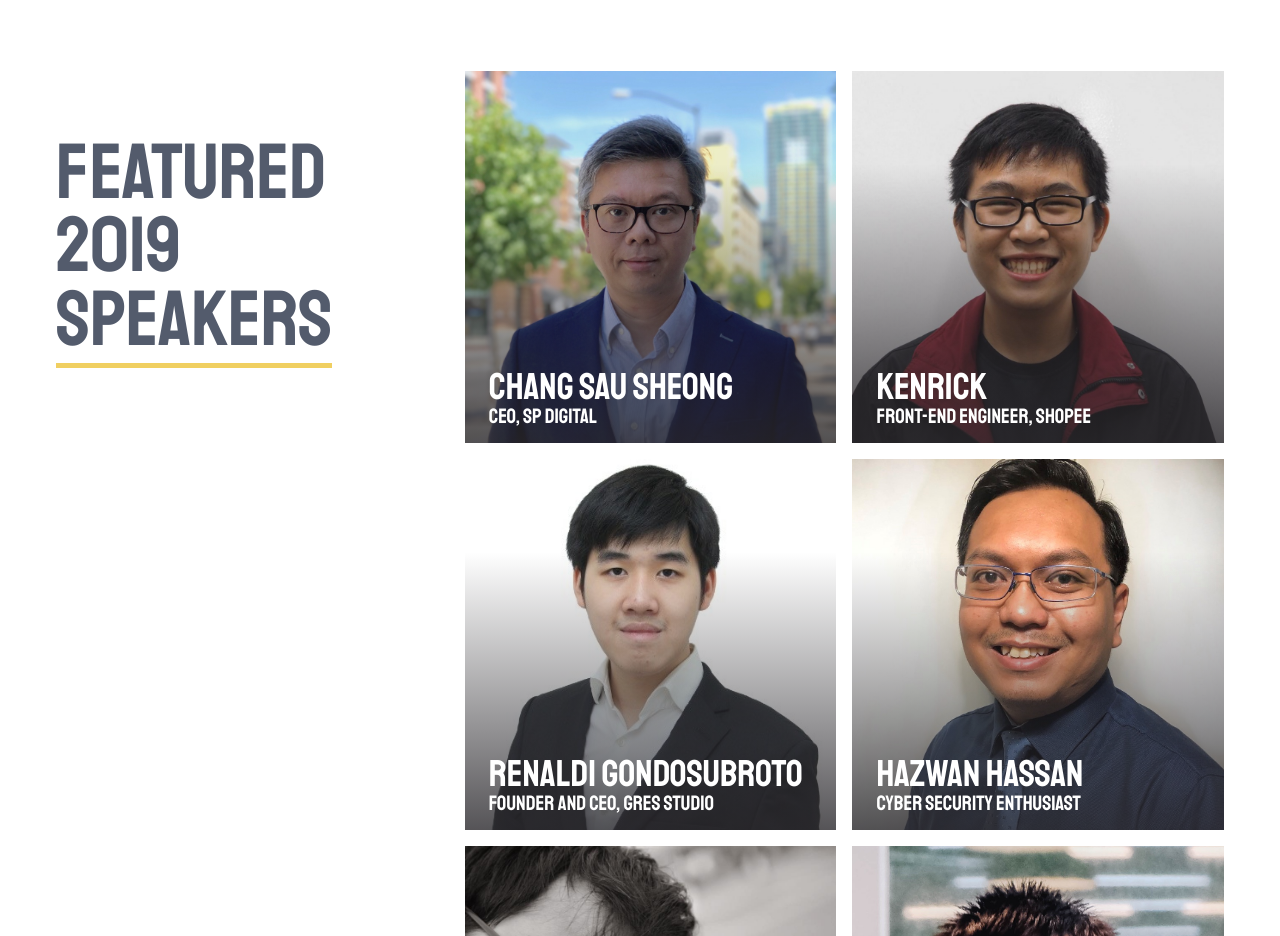
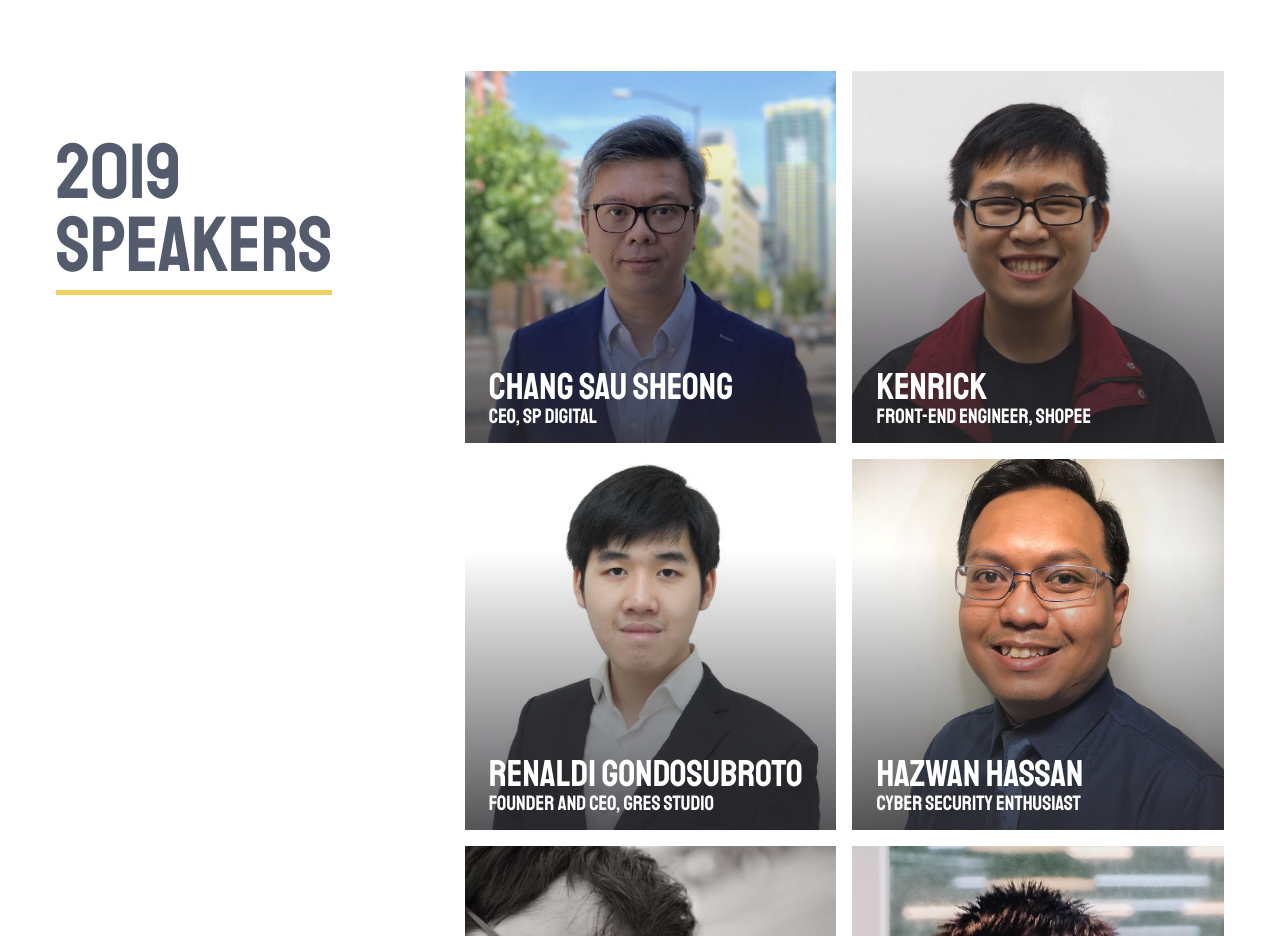
Before and after one commit to geekcampsg/website, a Gatsby site: page / in a window 1280 px wide. Shown: the part 6500-7436 px from the top of the page. Built offline with nearby package versions, Linux system fonts and the light colour scheme; Gatsby itself is replaced by a stand-in of ours; a web font is replaced by a local one.

Commit message:
Remove 'Featured' in speaker section

```diff
--- a/src/sections/5.speakers.js
+++ b/src/sections/5.speakers.js
@@ -101,8 +101,7 @@ export default () => {
         <div className="vessel cols">
           <div className="left">
             <h2>
-              Featured
-              <br /> 2019
+              2019
               <br /> Speakers
             </h2>
           </div>
```
